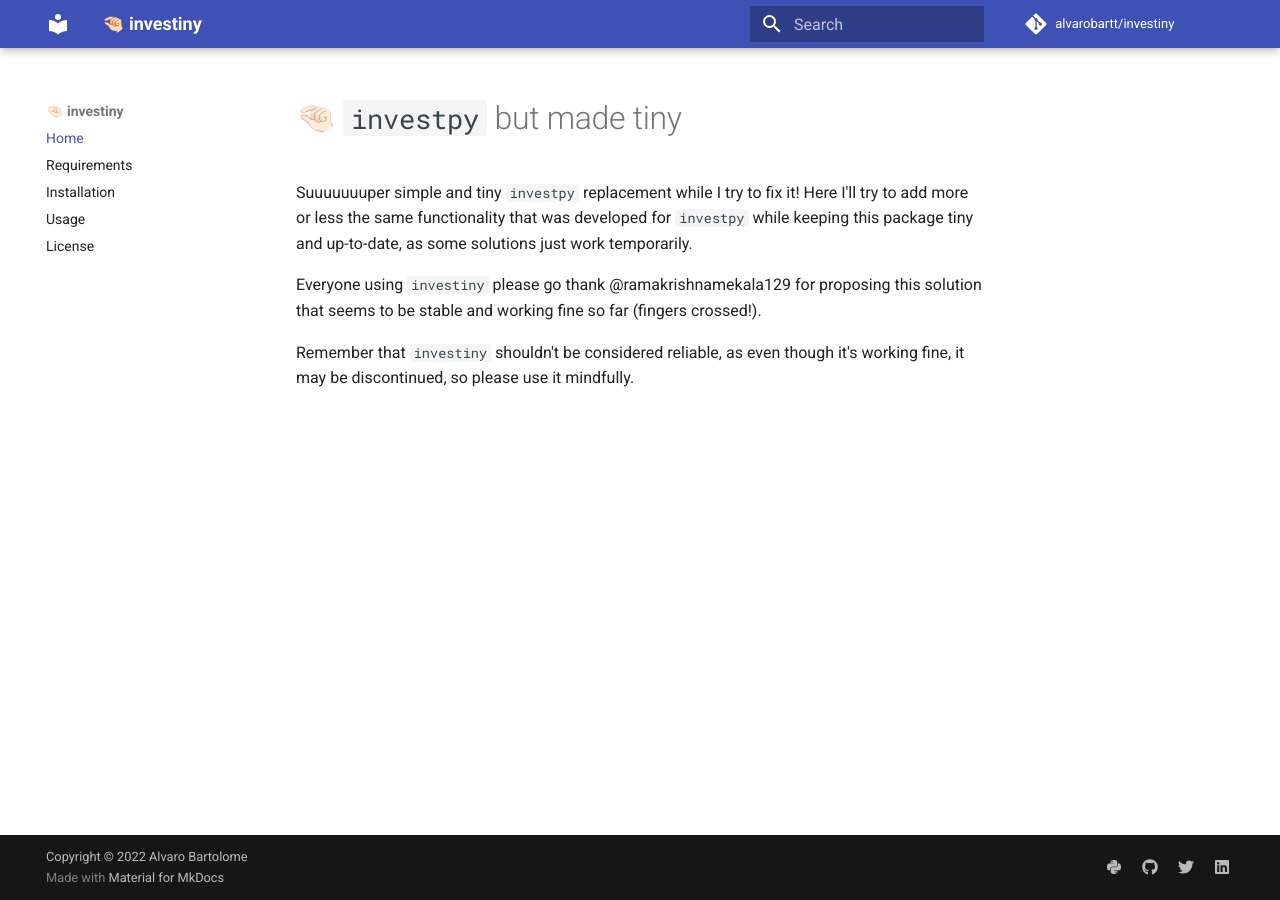
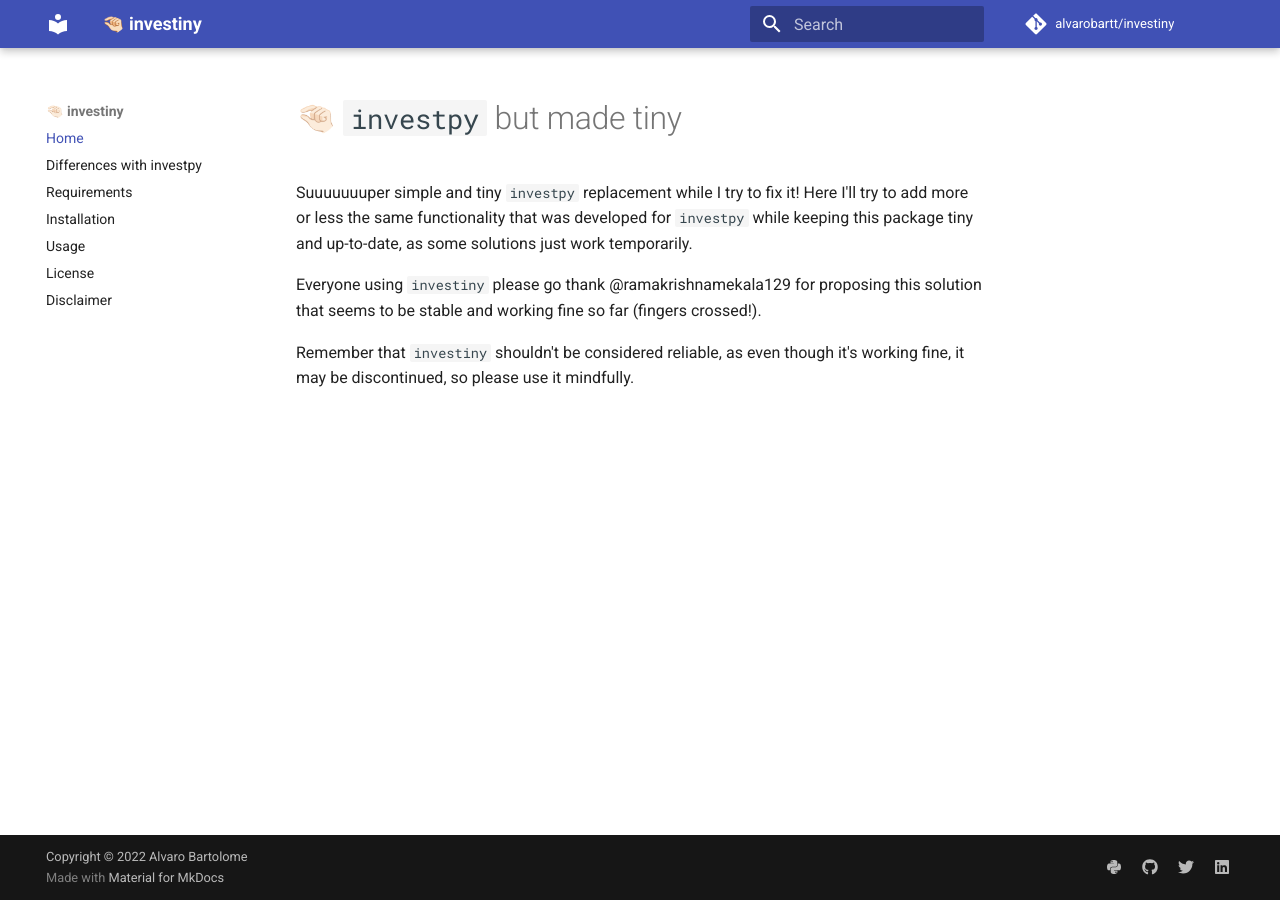
Before and after one commit to alvarobartt/investiny, an MkDocs documentation site: the page built from docs/index.md, in a window 1280 px wide. Built offline with MkDocs 1.6.1 and Material for MkDocs 9.7.7, drawn with Linux system fonts in a browser that asks for light colours; comment, search, counter and statistics services are not loaded.

Commit message:
🔧 Update `nav` with `md` files

```diff
--- a/mkdocs.yml
+++ b/mkdocs.yml
@@ -28,7 +28,9 @@
 
 nav:
   - Home: index.md
+  - Differences with investpy: differences-with-investpy.md
   - Requirements: requirements.md
   - Installation: installation.md
   - Usage: usage.md
   - License: license.md
+  - Disclaimer: disclaimer.md
```
